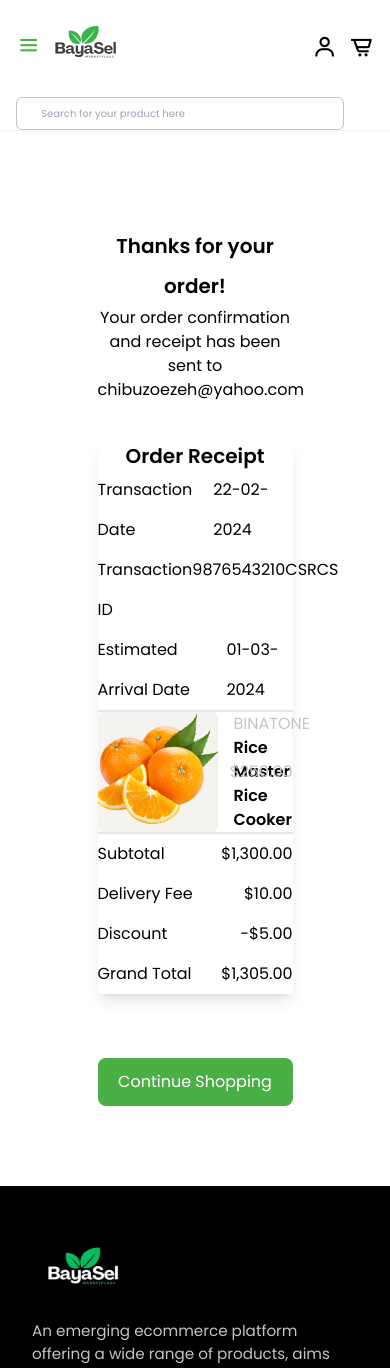
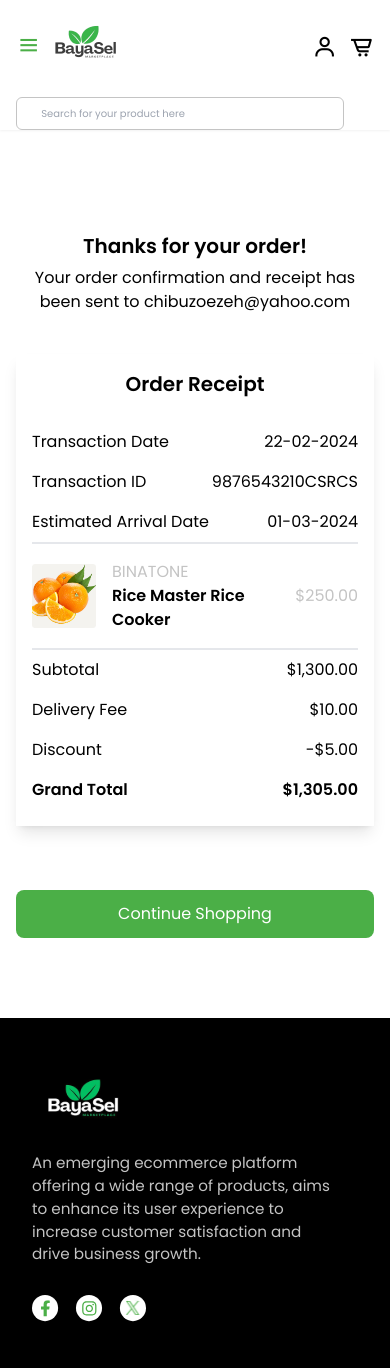
Before and after one commit to BayaSel/BayaSel, a React (Vite) app: page / in a window 390 px wide. Shown: the top 1368 px of the page. Built offline with nearby package versions, Linux system fonts and the light colour scheme.

Commit message:
feat: Enhance success details page with mobile responsiveness and key indexing

```diff
--- a/src/pages/SuccessDetails.jsx
+++ b/src/pages/SuccessDetails.jsx
@@ -1,7 +1,8 @@
-import React from 'react';
 import orange from '../assets/cart/orange.png';
 
 const SuccessDetails = () => {
+  const email = 'chibuzoezeh@yahoo.com'; // Email address to display
+
   const receiptTransaction = [
     { title: 'Transaction Date', value: '22-02-2024' },
     { title: 'Transaction ID', value: '9876543210CSRCS' },
@@ -12,48 +13,49 @@ const SuccessDetails = () => {
     { title: 'Subtotal', value: '$1,300.00' },
     { title: 'Delivery Fee', value: '$10.00' },
     { title: 'Discount', value: '-$5.00' },
-    { title: 'Grand Total', value: '$1,305.00' },
+    { title: 'Grand Total', value: '$1,305.00', isBold: true }, // Added isBold flag
   ];
+
   return (
-    <div className='mt-24 mb-20 ml-auto mr-auto w-1/2 '>
+    <div className='mt-24 mb-20 mx-auto w-full max-w-3xl px-4'>
       <h4 className='text-center font-semibold text-xl leading-10'>
         Thanks for your order!
       </h4>
       <p className='text-center'>
-        Your order confirmation and receipt has been sent to
-        chibuzoezeh@yahoo.com
+        Your order confirmation and receipt has been sent to {email}
       </p>
-      <div className='shadow-lg mt-10'>
-        <h4 className='text-center font-semibold text-xl'>Order Receipt</h4>
-        {receiptTransaction.map((item) => {
-          return (
-            <div className='flex justify-between leading-10'>
+      <div className='shadow-lg mt-10 p-4 bg-[#FFFFFF]'>
+        <h4 className='text-center font-semibold text-xl mb-6'>Order Receipt</h4>
+        {receiptTransaction.map((item, index) => (
+          <div key={index} className='flex justify-between leading-10'>
             <p>{item.title}</p>
             <p>{item.value}</p>
           </div>
-          );
-        })}
-        <div className='flex justify-between items-center border-t-2 border-b-2                                    '>
-          <div className='flex justify-between items-center gap-4'>
-            <img src={orange} alt='' />
+        ))}
+        <div className='flex justify-between items-center border-t-2 border-b-2 py-4'>
+          <div className='flex items-center gap-4'>
+            <img src={orange} alt='Product' className='w-16 h-16 object-cover' />
             <div>
               <p className='text-[#C4C4C4]'>BINATONE</p>
-              <p className=' font-semibold '>Rice Master Rice Cooker</p>
+              <p className='font-semibold'>Rice Master Rice Cooker</p>
             </div>
           </div>
           <p className='text-[#C4C4C4]'>$250.00</p>
         </div>
-        {receiptAmount.map((item) => {
-          return (
-            <div className='flex justify-between leading-10'>
+        {receiptAmount.map((item, index) => (
+          <div
+            key={index} // Adding a unique key based on the index
+            className={`flex justify-between leading-10 ${
+              item.isBold ? 'font-semibold' : ''
+            }`}
+          >
             <p>{item.title}</p>
             <p>{item.value}</p>
           </div>
-          );
-        })}
+        ))}
       </div>
       <div className='flex justify-center'>
-        <button className='w-[512px] h-[48px] bg-[#4BAF47] hover:bg-[#5ad356] rounded-lg text-[#ffffff] font-normal mt-16'>
+        <button className='w-full max-w-[512px] h-[48px] bg-[#4BAF47] hover:bg-[#5ad356] rounded-lg text-white font-normal mt-16'>
           Continue Shopping
         </button>
       </div>
```
Lines whose indentation alone changed are shown as unchanged.
